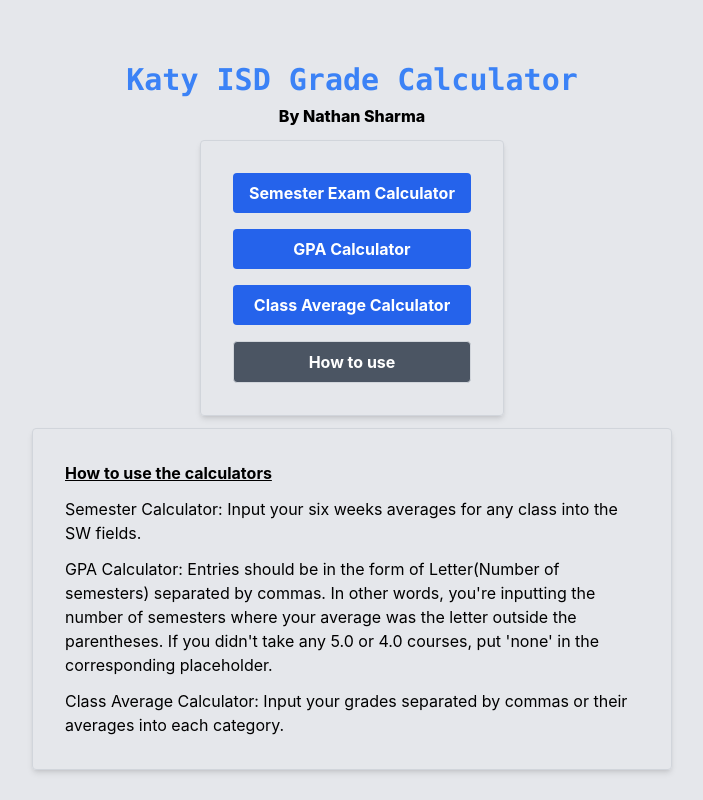
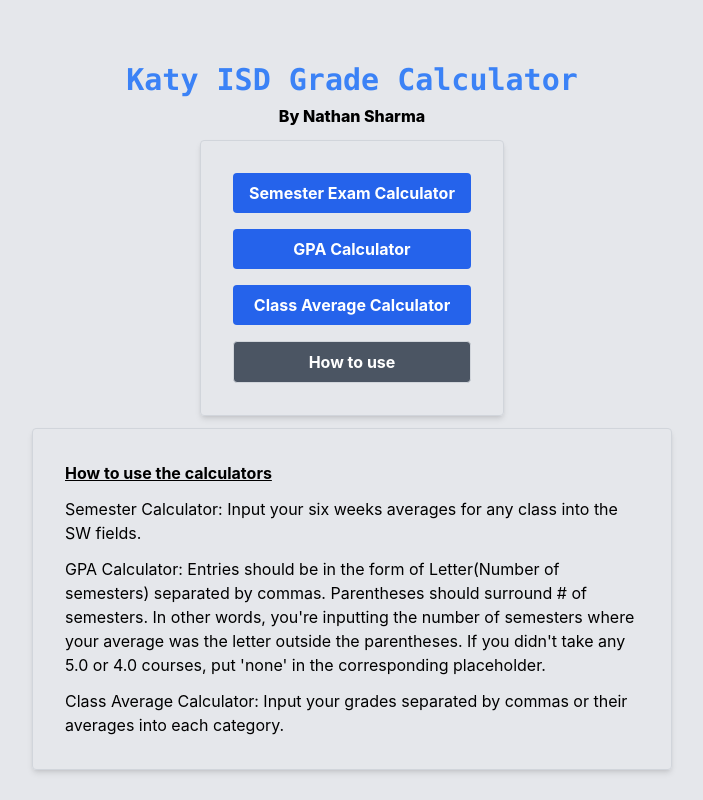
Before and after one commit to nathan-sharma/kisd-grade-calculator, a React (Create React App) app: page / in a window 1280 px wide. Both pictures are taken after a click on the button "How to use". Shown: the whole page, without its empty margins (288-991 px from the left). Built offline with nearby package versions, Linux system fonts and the light colour scheme.

Commit message:
Update App.js

```diff
--- a/src/App.js
+++ b/src/App.js
@@ -62,7 +62,7 @@
         <div className="mt-3 mb-4 border border-gray-300 p-8 rounded shadow-md w-1/2 mx-auto max-h-[70vh] overflow-y-auto relative">
           <h2 className = "font-bold underline">How to use the calculators</h2>
           <p className ="mt-3">Semester Calculator: Input your six weeks averages for any class into the SW fields. </p>
-          <p className = "mt-3">GPA Calculator: Entries should be in the form of Letter(Number of semesters) separated by commas. In other words, you're inputting the number of semesters where your average was the letter outside the parentheses. If you didn't take any 5.0 or 4.0 courses, put 'none' in the corresponding placeholder.</p>
+          <p className = "mt-3">GPA Calculator: Entries should be in the form of Letter(Number of semesters) separated by commas. Parentheses should surround # of semesters. In other words, you're inputting the number of semesters where your average was the letter outside the parentheses. If you didn't take any 5.0 or 4.0 courses, put 'none' in the corresponding placeholder.</p>
           <p className = "mt-3">Class Average Calculator: Input your grades separated by commas or their averages into each category. </p>
         </div>
       )}
```
